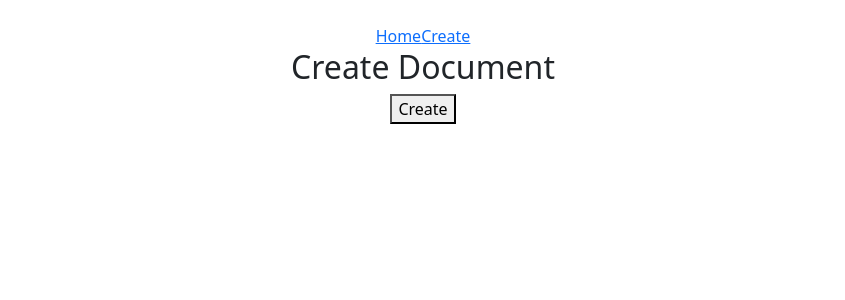
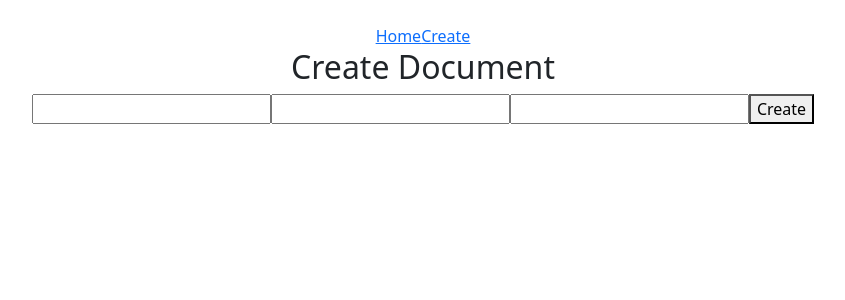
Before and after one commit to gezielcarvalho/aero-zone-guard, an Angular app in the folder aerozoneguard.client/: page /create in a window 1280 px wide. Shown: the top 300 px of the page, without its empty margins (217-1062 px from the left). Built offline with nearby package versions, Linux system fonts and the light colour scheme; no server answers.

Commit message:
Refactor app-routing.module.ts and app.component.html

```diff
--- a/aerozoneguard.client/src/app/submission-document/submission-document.component.html
+++ b/aerozoneguard.client/src/app/submission-document/submission-document.component.html
@@ -1,4 +1,9 @@
 <h2>Create Document</h2>
 <form (ngSubmit)="onSubmit()">
+
+  <input type="text" name="title" [(ngModel)]="submissionDocument.title" />
+  <input type="text" name="description" [(ngModel)]="submissionDocument.description" />
+  <input type="text" name="status" [(ngModel)]="submissionDocument.status" />
+
   <button type="submit">Create</button>
 </form>
```
Also changed, not shown: 1 other file (tests, documents, lock files or other folders).
